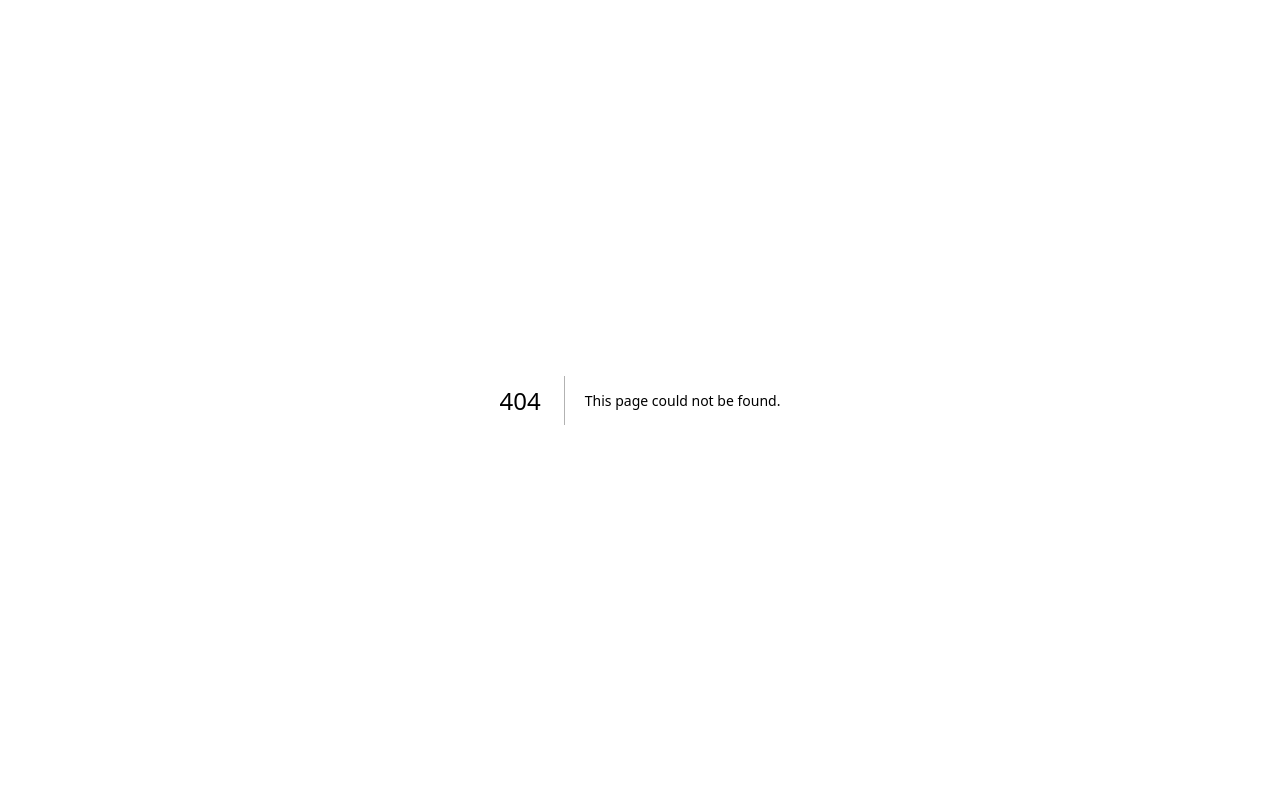
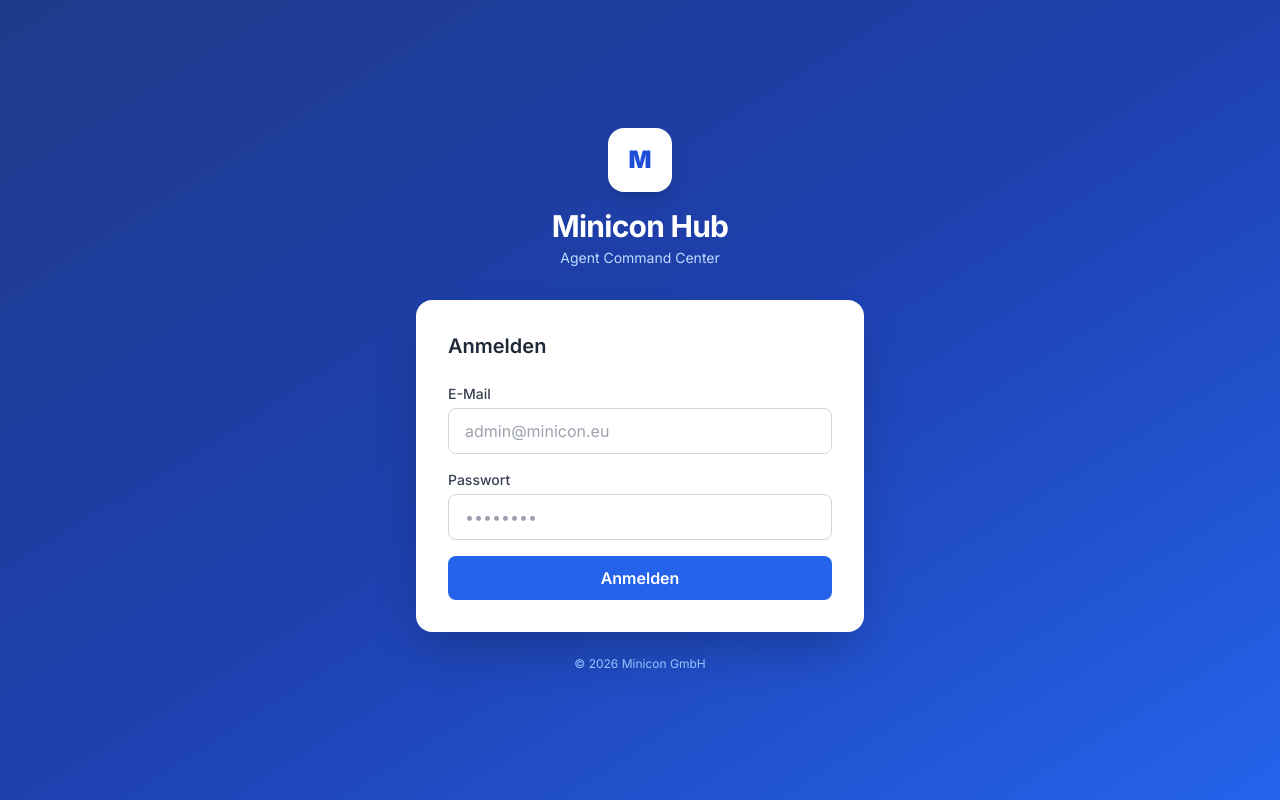
Before and after one commit to Minicon-eG/minicon-hub, a Next.js app: page /login in a window 1280 px wide. Before the commit this address had no page. Built offline with nearby package versions, Linux system fonts and the light colour scheme; no server answers.

Commit message:
feat: Login-System mit Cookie-Auth, bcrypt, Logout-Button

```diff
--- /dev/null
+++ b/app/api/auth/login/route.ts
@@ -0,0 +1,50 @@
+import { NextRequest, NextResponse } from 'next/server';
+import bcrypt from 'bcryptjs';
+
+// Hardcoded credentials — replace with DB lookup later
+const USERS = [
+  {
+    email: 'admin@minicon.eu',
+    // bcrypt hash of "Minicon2026!"
+    passwordHash: '$2b$12$e9cnxQm7q0TJ28/4REyaF.IZjtwnblCeaY6wpxe00lYAaHuqpZnTK',
+  },
+];
+
+export async function POST(request: NextRequest) {
+  try {
+    const body = await request.json();
+    const { email, password } = body as { email: string; password: string };
+
+    if (!email || !password) {
+      return NextResponse.json({ error: 'Email und Passwort erforderlich.' }, { status: 400 });
+    }
+
+    const user = USERS.find((u) => u.email.toLowerCase() === email.toLowerCase());
+    if (!user) {
+      return NextResponse.json({ error: 'Ungültige Anmeldedaten.' }, { status: 401 });
+    }
+
+    const valid = await bcrypt.compare(password, user.passwordHash);
+    if (!valid) {
+      return NextResponse.json({ error: 'Ungültige Anmeldedaten.' }, { status: 401 });
+    }
+
+    // Session token: simple opaque value (replace with DB-backed token later)
+    const sessionToken = Buffer.from(
+      JSON.stringify({ email: user.email, ts: Date.now() })
+    ).toString('base64');
+
+    const response = NextResponse.json({ ok: true });
+    response.cookies.set('hub_session', sessionToken, {
+      httpOnly: true,
+      secure: process.env.NODE_ENV === 'production',
+      sameSite: 'strict',
+      maxAge: 60 * 60 * 24, // 24 h
+      path: '/',
+    });
+
+    return response;
+  } catch {
+    return NextResponse.json({ error: 'Serverfehler.' }, { status: 500 });
+  }
+}
--- /dev/null
+++ b/app/api/auth/logout/route.ts
@@ -0,0 +1,13 @@
+import { NextResponse } from 'next/server';
+
+export async function POST() {
+  const response = NextResponse.json({ ok: true });
+  response.cookies.set('hub_session', '', {
+    httpOnly: true,
+    secure: process.env.NODE_ENV === 'production',
+    sameSite: 'strict',
+    maxAge: 0,
+    path: '/',
+  });
+  return response;
+}
--- /dev/null
+++ b/app/components/LogoutButton.tsx
@@ -0,0 +1,22 @@
+'use client';
+
+import { useRouter } from 'next/navigation';
+
+export default function LogoutButton() {
+  const router = useRouter();
+
+  async function handleLogout() {
+    await fetch('/api/auth/logout', { method: 'POST' });
+    router.push('/login');
+    router.refresh();
+  }
+
+  return (
+    <button
+      onClick={handleLogout}
+      className="text-sm text-gray-500 hover:text-red-600 transition px-3 py-1 rounded border border-gray-200 hover:border-red-300"
+    >
+      Abmelden
+    </button>
+  );
+}
--- a/app/layout.tsx
+++ b/app/layout.tsx
@@ -1,6 +1,8 @@
 import type { Metadata } from "next";
 import { Inter } from "next/font/google";
+import { cookies } from "next/headers";
 import "./globals.css";
+import LogoutButton from "./components/LogoutButton";
 
 const inter = Inter({ subsets: ["latin"] });
 
@@ -9,14 +11,24 @@ export const metadata: Metadata = {
   description: "Agent dashboard",
 };
 
-export default function RootLayout({
+export default async function RootLayout({
   children,
 }: Readonly<{
   children: React.ReactNode;
 }>) {
+  const cookieStore = await cookies();
+  const isLoggedIn = !!cookieStore.get("hub_session")?.value;
+
   return (
     <html lang="en">
-      <body className={inter.className}>{children}</body>
+      <body className={inter.className}>
+        {isLoggedIn && (
+          <div className="flex justify-end items-center px-4 py-2 bg-white border-b border-gray-100 shadow-sm">
+            <LogoutButton />
+          </div>
+        )}
+        {children}
+      </body>
     </html>
   );
 }
--- /dev/null
+++ b/app/login/page.tsx
@@ -0,0 +1,112 @@
+'use client';
+
+import { useState, FormEvent } from 'react';
+import { useRouter } from 'next/navigation';
+
+export default function LoginPage() {
+  const router = useRouter();
+  const [email, setEmail] = useState('');
+  const [password, setPassword] = useState('');
+  const [error, setError] = useState('');
+  const [loading, setLoading] = useState(false);
+
+  async function handleSubmit(e: FormEvent) {
+    e.preventDefault();
+    setError('');
+    setLoading(true);
+
+    try {
+      const res = await fetch('/api/auth/login', {
+        method: 'POST',
+        headers: { 'Content-Type': 'application/json' },
+        body: JSON.stringify({ email, password }),
+      });
+
+      const data = await res.json();
+
+      if (!res.ok) {
+        setError(data.error ?? 'Login fehlgeschlagen.');
+        return;
+      }
+
+      router.push('/');
+      router.refresh();
+    } catch {
+      setError('Netzwerkfehler. Bitte erneut versuchen.');
+    } finally {
+      setLoading(false);
+    }
+  }
+
+  return (
+    <div className="min-h-screen bg-gradient-to-br from-blue-900 via-blue-800 to-blue-600 flex items-center justify-center p-4">
+      <div className="w-full max-w-md">
+        {/* Logo / Branding */}
+        <div className="text-center mb-8">
+          <div className="inline-flex items-center justify-center w-16 h-16 bg-white rounded-2xl shadow-lg mb-4">
+            <span className="text-2xl font-black text-blue-700">M</span>
+          </div>
+          <h1 className="text-3xl font-bold text-white tracking-tight">Minicon Hub</h1>
+          <p className="text-blue-200 mt-1 text-sm">Agent Command Center</p>
+        </div>
+
+        {/* Card */}
+        <div className="bg-white rounded-2xl shadow-2xl p-8">
+          <h2 className="text-xl font-semibold text-gray-800 mb-6">Anmelden</h2>
+
+          <form onSubmit={handleSubmit} className="space-y-4">
+            <div>
+              <label htmlFor="email" className="block text-sm font-medium text-gray-700 mb-1">
+                E-Mail
+              </label>
+              <input
+                id="email"
+                type="email"
+                autoComplete="email"
+                required
+                value={email}
+                onChange={(e) => setEmail(e.target.value)}
+                className="w-full px-4 py-2.5 border border-gray-300 rounded-lg text-gray-900 placeholder-gray-400 focus:outline-none focus:ring-2 focus:ring-blue-500 focus:border-transparent transition"
+                placeholder="admin@minicon.eu"
+              />
+            </div>
+
+            <div>
+              <label htmlFor="password" className="block text-sm font-medium text-gray-700 mb-1">
+                Passwort
+              </label>
+              <input
+                id="password"
+                type="password"
+                autoComplete="current-password"
+                required
+                value={password}
+                onChange={(e) => setPassword(e.target.value)}
+                className="w-full px-4 py-2.5 border border-gray-300 rounded-lg text-gray-900 placeholder-gray-400 focus:outline-none focus:ring-2 focus:ring-blue-500 focus:border-transparent transition"
+                placeholder="••••••••"
+              />
+            </div>
+
+            {error && (
+              <div className="bg-red-50 border border-red-200 text-red-700 text-sm rounded-lg px-4 py-3">
+                {error}
+              </div>
+            )}
+
+            <button
+              type="submit"
+              disabled={loading}
+              className="w-full bg-blue-600 hover:bg-blue-700 disabled:bg-blue-400 text-white font-semibold py-2.5 rounded-lg transition focus:outline-none focus:ring-2 focus:ring-blue-500 focus:ring-offset-2"
+            >
+              {loading ? 'Anmelden…' : 'Anmelden'}
+            </button>
+          </form>
+        </div>
+
+        <p className="text-center text-blue-300 text-xs mt-6">
+          © {new Date().getFullYear()} Minicon GmbH
+        </p>
+      </div>
+    </div>
+  );
+}
--- a/package.json
+++ b/package.json
@@ -9,6 +9,8 @@
     "lint": "next lint"
   },
   "dependencies": {
+    "@types/bcryptjs": "^2.4.6",
+    "bcryptjs": "^3.0.3",
     "clsx": "^2.1.0",
     "lucide-react": "^0.330.0",
     "mongodb": "^7.1.0",
```
Also changed, not shown: middleware.ts (+15 -1 lines), 1 other file (tests, documents, lock files or other folders).
